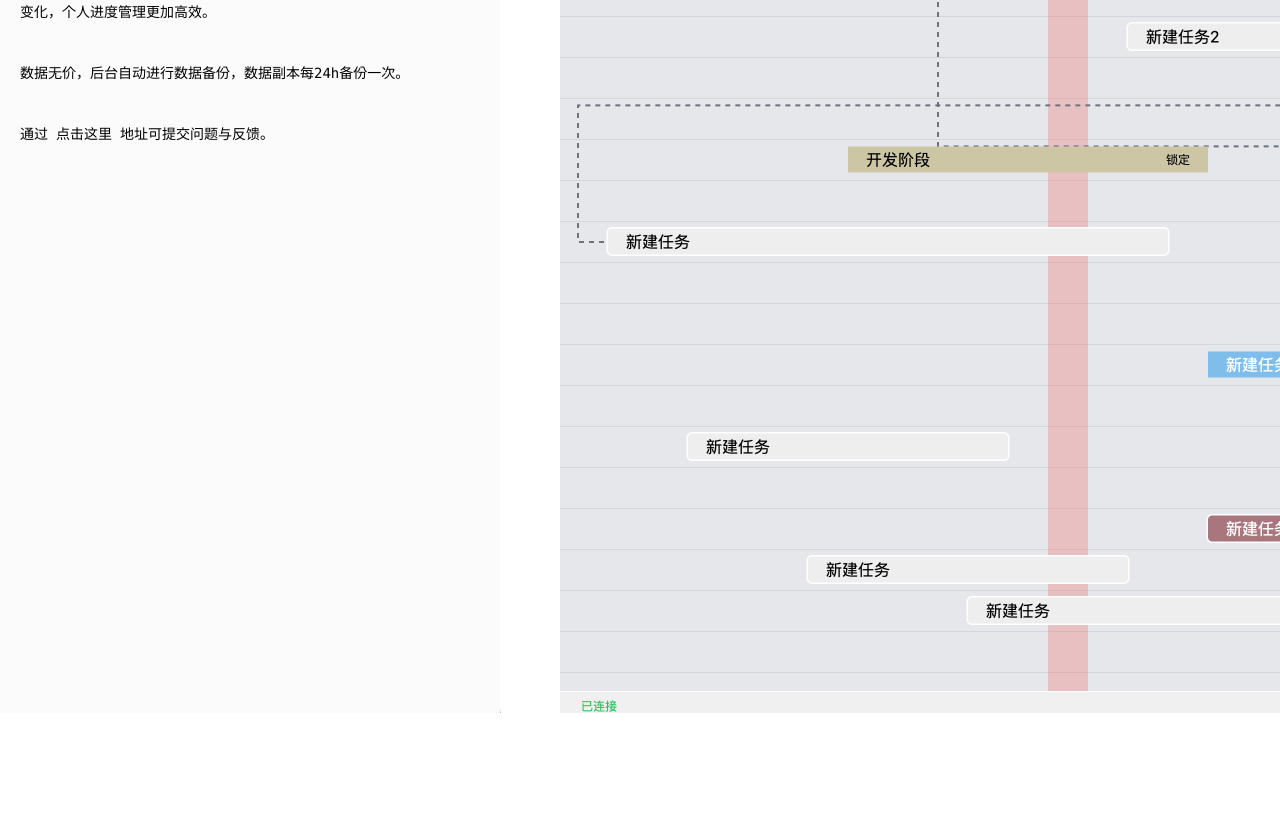
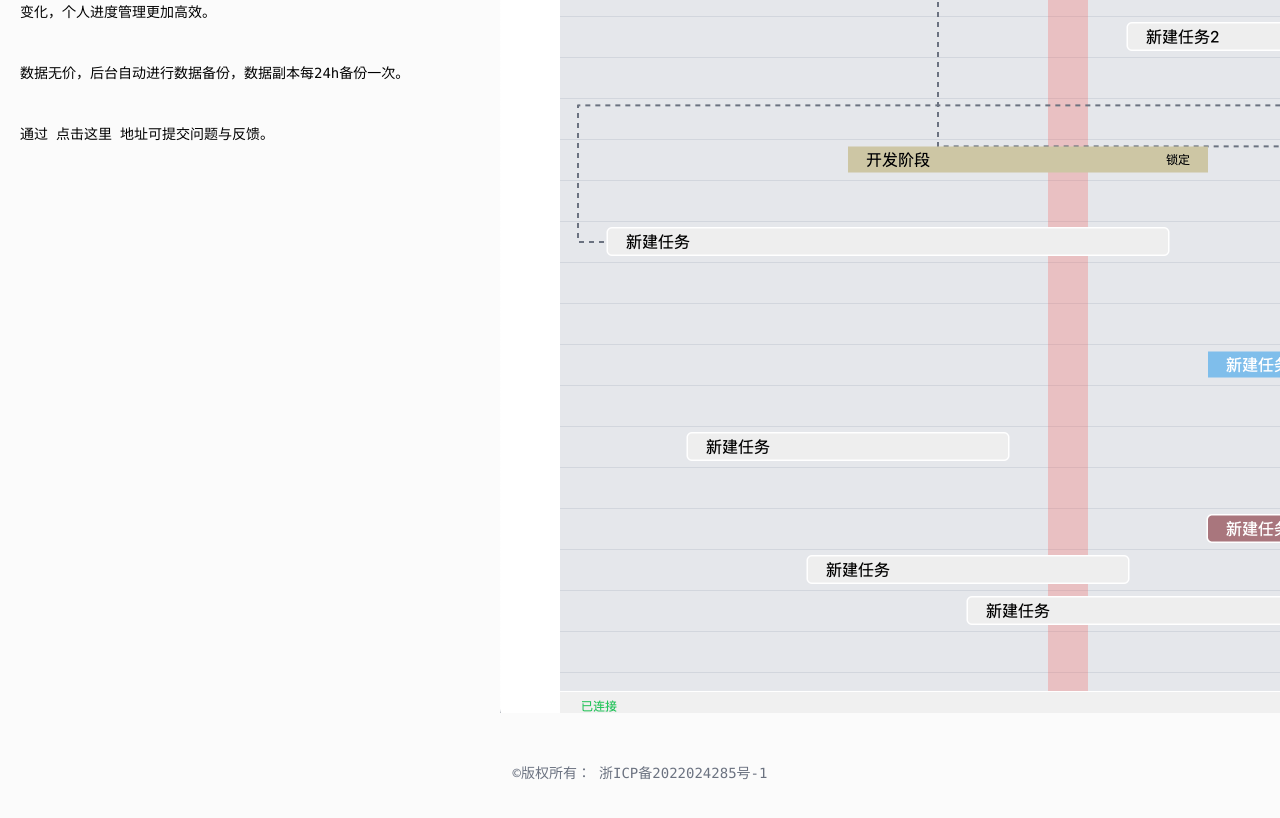
Before and after one commit to Qquanwei/gante, a Next.js app: page / in a window 1280 px wide. Shown: the part 1189-2007 px from the top of the page. Before the commit the page ends 1902 px from the top, so only its background shows below. Built offline with nearby package versions, Linux system fonts and the light colour scheme; what @recoiljs/refine, recoil-sharedb would draw is missing.

Commit message:
feat: add 备案

```diff
--- a/pages/index.js
+++ b/pages/index.js
@@ -74,7 +74,14 @@ export default function Home({ user }) {
                 </div>
               </div>
               <div className="mt-[50px] sm:mt-0 w-[1766px] h-[976px] bg-[url(/gante2.png)] bg-cover bg-no-repeat"></div>
+
+
             </div>
+
+          </div>
+
+          <div className="my-[50px] px-[50px] text-[14px] text-center text-gray-500">
+            ©版权所有：<a href="https://beian.miit.gov.cn/" target="_blank" className="ml-2">浙ICP备2022024285号-1</a>
           </div>
         </div>
       </main>
```
